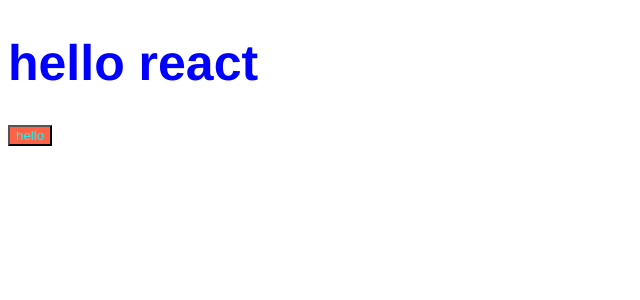
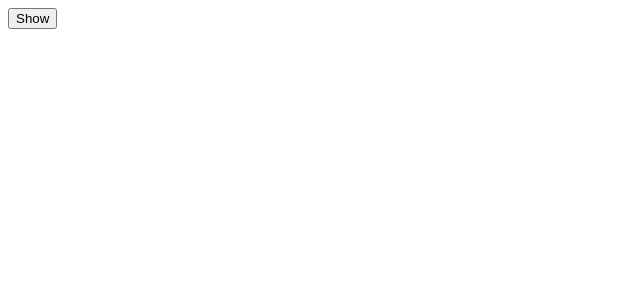
Before and after one commit to TheSungwon/react-for-beginners, a React (Create React App) app: page / in a window 1280 px wide. Shown: the top 300 px of the page, without its empty margins (0-640 px from the left). Built offline with nearby package versions, Linux system fonts and the light colour scheme.

Commit message:
cleanup -> useEffect return

```diff
--- a/src/App.js
+++ b/src/App.js
@@ -1,16 +1,74 @@
+
 import Button from "./Button";
 
 import styles from "./App.module.css"
+import { useState, useEffect } from "react";
 
 
 
 function App() {
+  //////////////////////////////////6.3 Recap ...  [userEffect] ./start
+  // const [counter, setCounter] = useState(0);
+  // const [keyword, setKeyword] = useState("");
+
+  // const onCounter = ()=> setCounter((e)=> e+1);
+  // const onChnage = (e)=> setKeyword(e.target.value);
+
+  // useEffect(()=>{
+  //   console.log("call the api once....");
+  // }, []);
+
+  // useEffect(()=>{
+
+  //       console.log("call keyword !!!");
+
+  // },[keyword]);
+  // useEffect(()=>{
+
+  //       console.log("call counter !!!");
+
+  // },[counter]);
+  // useEffect(()=>{
+
+  //       console.log("call keyword & counter !!!");
+
+  // },[keyword, counter]);
+
+  // return (
+  //   <div>
+  //     <input type="text" placeholder="search here ... " onChange={onChnage} value={keyword}></input>
+  //     <h1 className={styles.title}>hello react</h1>
+  //     <Button text={"hello"} click={onCounter}/>
+
+  //     <h1>{counter}</h1>
+  //   </div>
+  // );
+  ////////////////////////////////6.3 Recap ...  [userEffect] .end
+
+  const [showing, setShowing] = useState(false);
+  const onClick = () => setShowing((e)=>!e);
+
   return (
     <div>
-      <h1 className={styles.title}>hello react</h1>
-      <Button text={"hello"} />
+        {showing? <Hello /> : null}
+        <button onClick={onClick}>{showing? "Hide":"Show"}</button>
     </div>
-  );
+  )
+}
+
+function Hello(){
+
+  function bye(){
+    console.log("destroy");
+  }
+
+  function hi(){
+    console.log("hi");
+    return bye;
+  }
+
+  useEffect(hi,[]);
+  return <h1>Hello world</h1>;
 }
 
 export default App;
--- a/src/Button.js
+++ b/src/Button.js
@@ -2,8 +2,8 @@ import PropTypes from "prop-types";
 import styles from "./Button.module.css";
 
 
-function Button({text}){
-    return <button className={styles.btn}>{text}</button>;
+function Button({text, click}){
+    return <button className={styles.btn} onClick={click}>{text}</button>;
 }
 
 
```
Also changed, not shown: src/index.js (+3 -4 lines).
